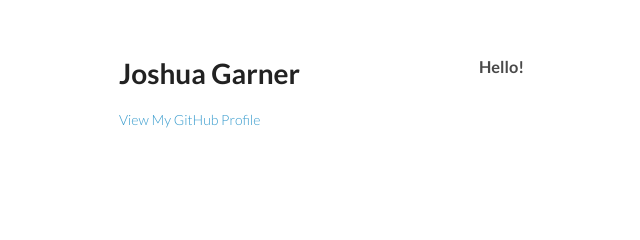
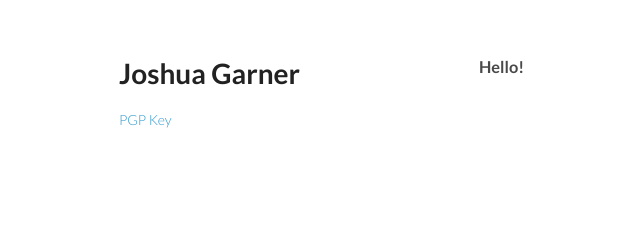
Before and after one commit to JoshuaGarner/joshuagarner.github.io, a plain HTML site: page index.html in a window 1280 px wide. Shown: the top 240 px of the page, 91-731 px from the left. Drawn offline with Linux system fonts and the light colour scheme.

Commit message:
Update index.html

```diff
--- a/index.html
+++ b/index.html
@@ -3,7 +3,7 @@
   <head>
     <meta charset="utf-8">
     <meta http-equiv="X-UA-Compatible" content="chrome=1">
-    <title>Joshua Garner by JoshuaGarner</title>
+    <title>Joshua Garner</title>
 
     <link rel="stylesheet" href="stylesheets/styles.css">
     <link rel="stylesheet" href="stylesheets/pygment_trac.css">
@@ -19,7 +19,7 @@
         <p></p>
 
 
-        <p class="view"><a href="https://github.com/JoshuaGarner">View My GitHub Profile</a></p>
+        <p class="view"><a href="https://keybase.io/joshgarner/key.asc">PGP Key</a></p>
 
       </header>
       <section>
```
